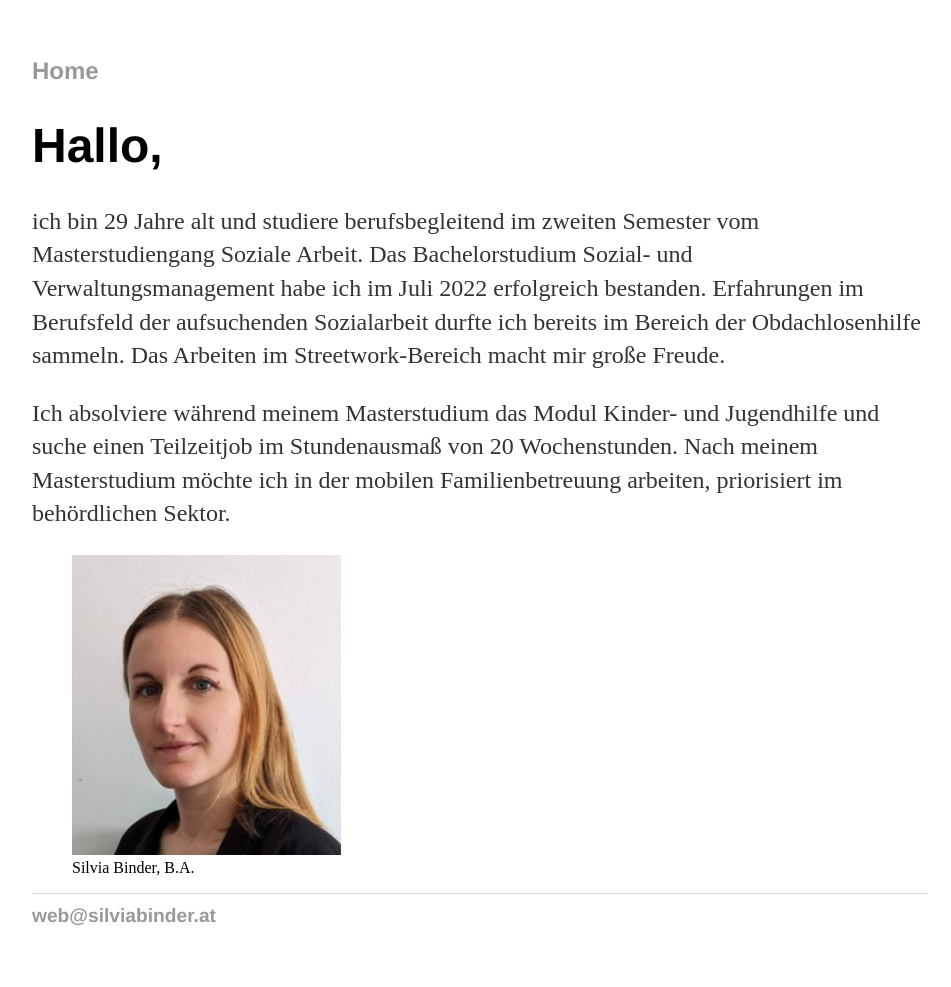
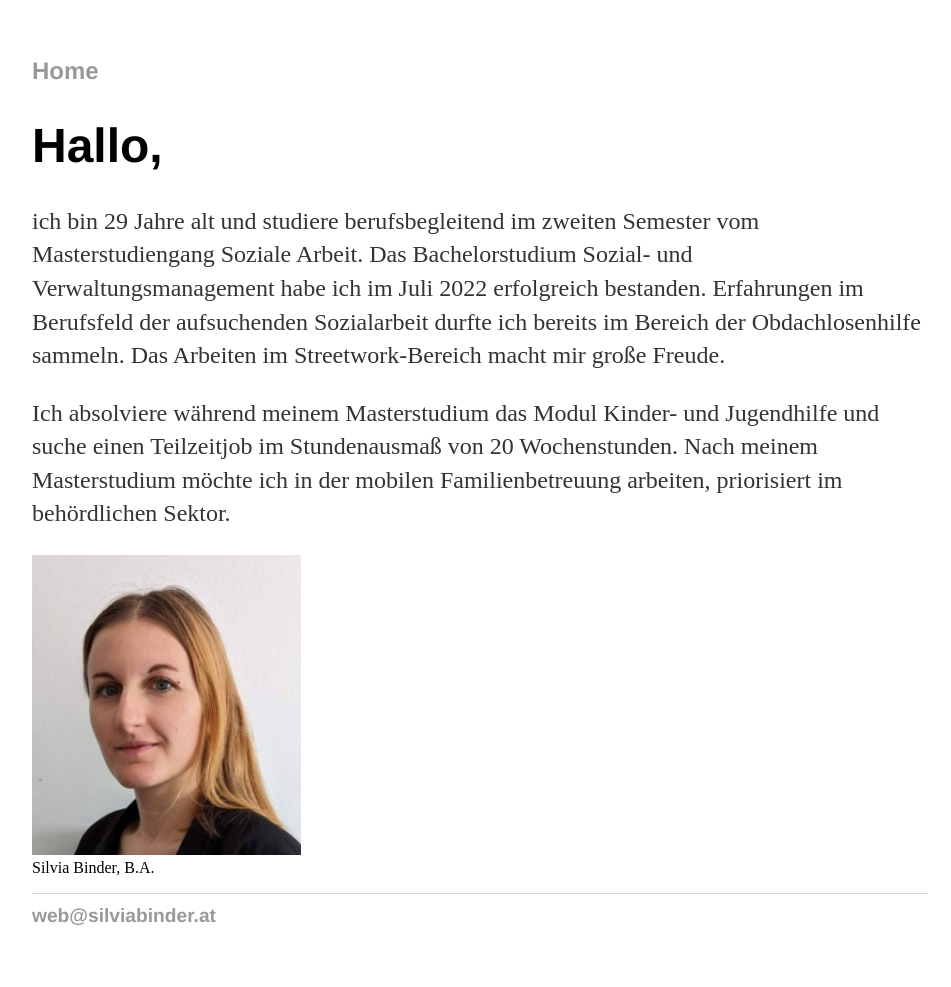
Before and after one commit to michaeltroger/s, a Jekyll site: the page built from index.html, in a window 1280 px wide. Shown: the whole page, without its empty margins (160-1111 px from the left). Built offline with Jekyll 4.4.1, drawn with Linux system fonts in a browser that asks for light colours.

Commit message:
Adapt design

```diff
--- a/css/main.css
+++ b/css/main.css
@@ -28,4 +28,6 @@
 .cv address, .cv p { font-size: 1.2em; }
 .cv .download { float: right; font-size: .8em; text-transform: uppercase; }
 
+/* custom */
 li { font-size: 1.5em; }
+figure { margin-inline-start: 0; margin-inline-end: 0;}
```
